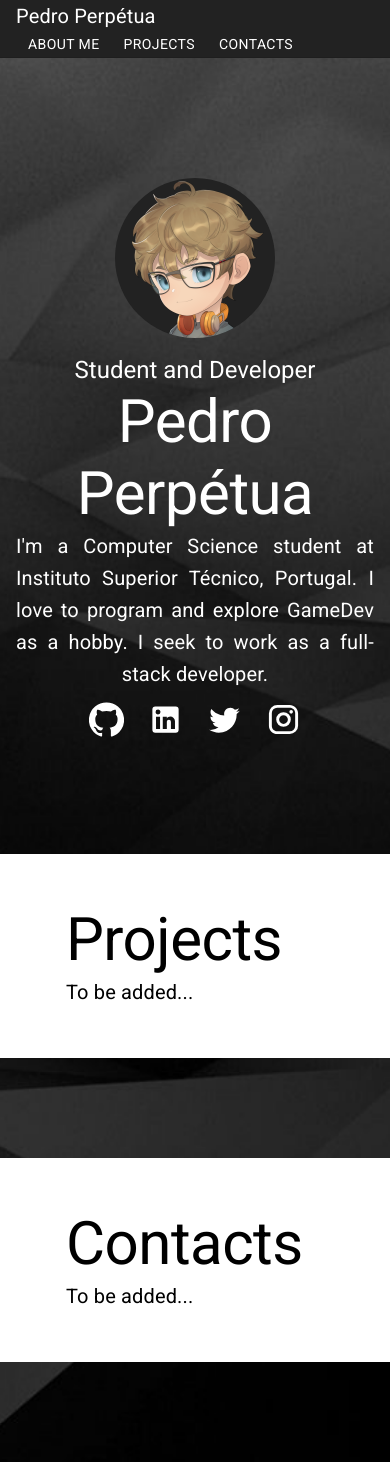
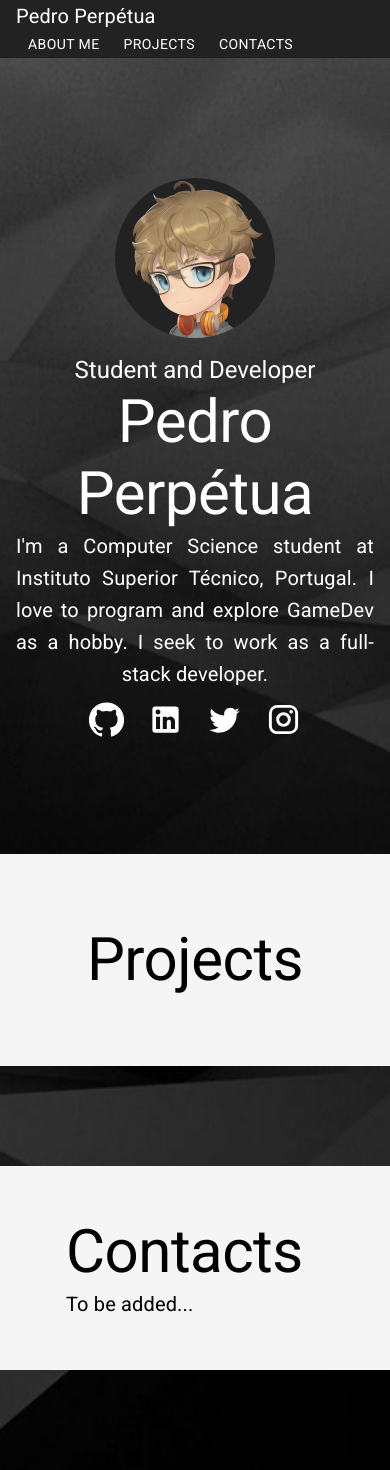
Before and after one commit to PedroPerpetua/pedroperpetua.com, a React (Create React App) app: page / in a window 390 px wide. Built offline with nearby package versions, Linux system fonts and the light colour scheme.

Commit message:
Added ProjectCard Component. Made things more responsive.

```diff
--- a/src/components/Contacts.js
+++ b/src/components/Contacts.js
@@ -6,7 +6,7 @@ import Typography from '@material-ui/core/Typography';
 
 const useStyles = makeStyles((theme) => ({
   base: {
-    backgroundColor: "white",
+    backgroundColor: "WhiteSmoke",
     padding: 50,
     marginTop: 100,
     marginBottom: 100
--- a/src/components/Projects.js
+++ b/src/components/Projects.js
@@ -1,27 +1,49 @@
 import React from 'react';
-import { makeStyles } from '@material-ui/core/styles';
+import { makeStyles, withWidth } from '@material-ui/core/';
 import Container from '@material-ui/core/Container';
 import Typography from '@material-ui/core/Typography';
 
 
 const useStyles = makeStyles((theme) => ({
   base: {
-    backgroundColor: "white",
+    backgroundColor: "WhiteSmoke",
     padding: 50
+  },
+  title: {
+    margin: 20,
+    [theme.breakpoints.down("sm")]: {
+      textAlign: "center"
+    }
   }
 }));
 
 
 function Projects(props){
   const classes = useStyles();
-  return (
+  const isLargeDevice = (props.width !== "xs" && props.width !== "sm");
+
+  const interior = (
+    <React.Fragment>
+      <Typography className={classes.title} variant="h2">Projects</Typography>
+
+
+    </React.Fragment>
+  );
+
+  if(isLargeDevice)
+    return (
       <div className={classes.base} ref={props.scrollRef}>
         <Container>
-          <Typography variant="h2">Projects</Typography>
-          <Typography variant="h6">To be added...</Typography>
+          {interior}
         </Container>
       </div>
+    )
+  // If it's a small device, don't wrap in a container
+  return (
+    <div className={classes.base} ref={props.scrollRef}>
+      {interior}
+    </div>
   );
 }
 
-export default Projects;
+export default withWidth()(Projects);
```
Also changed, not shown: src/components/ProjectCard.js (added, +65 -0 lines).
